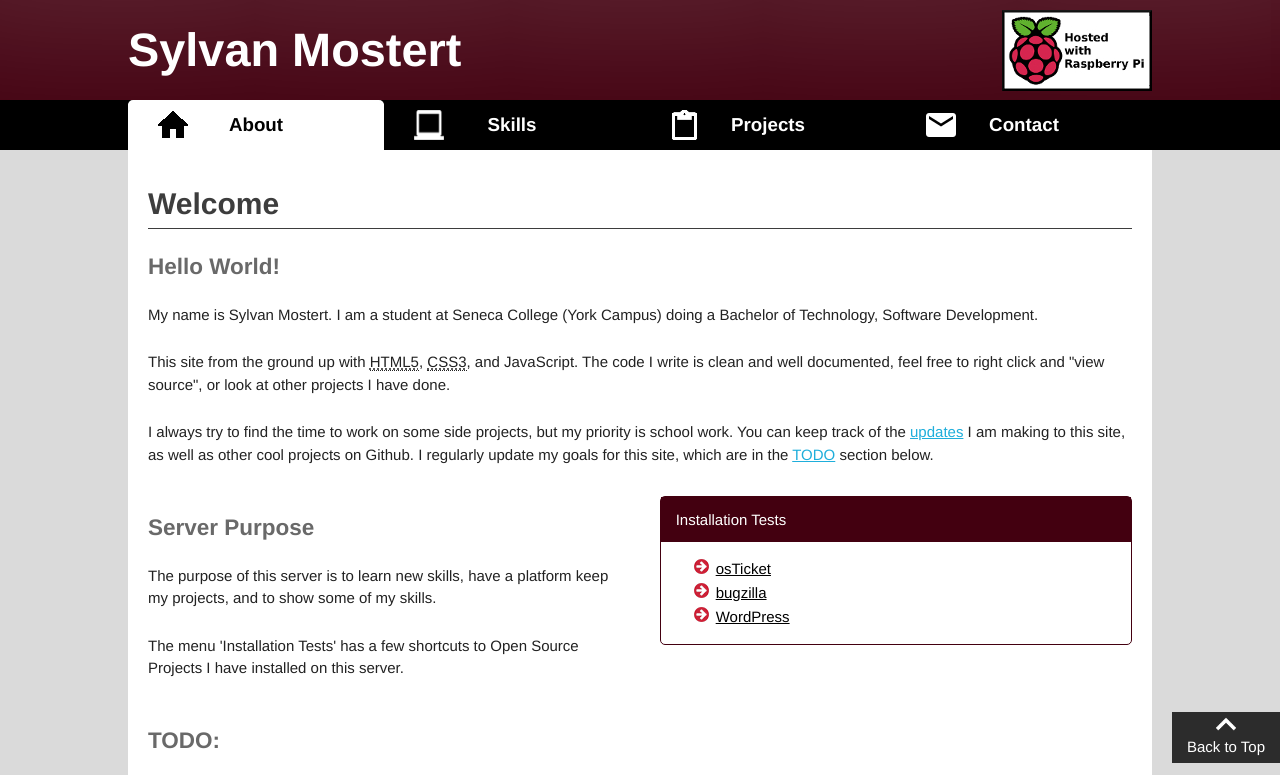
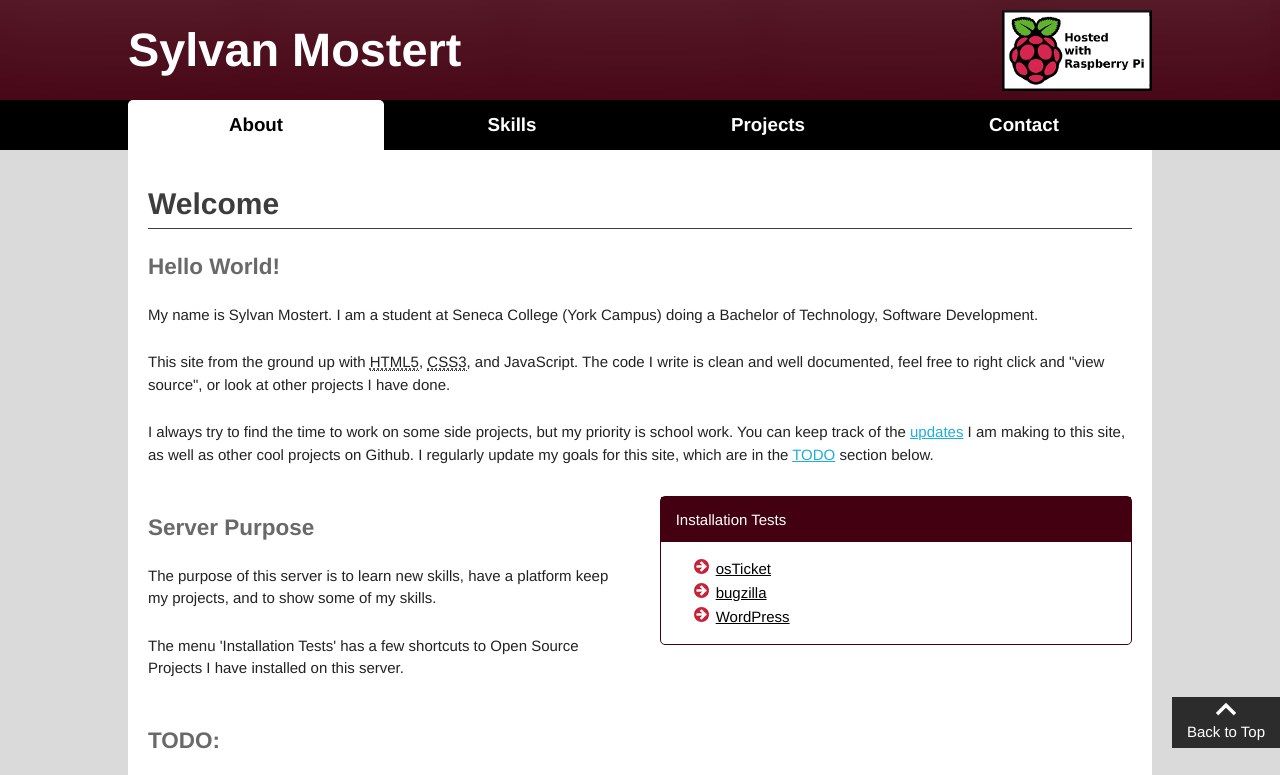
Before and after one commit to smostertdev/smostert_com, a plain HTML site: page index.html in a window 1280 px wide. Shown: the top 775 px of the page. Drawn offline with Linux system fonts and the light colour scheme.

Commit message:
Removed icons from desktop menu
Completed mobile menu.

```diff
--- a/css/global.css
+++ b/css/global.css
@@ -58,6 +58,95 @@ code {
 
 /* Header
 –––––––––––––––––––––––––––––––––––––––––––––––––– */
+.page-title {
+	display: none;
+}
+
+header a:link,
+header a:visited,
+header a:active {
+	text-decoration: none;
+	color: #FFF
+}
+
+header {
+	color: #FFFFFF;
+	text-align: center;
+	width: 100%;
+	z-index: 1;
+}
+
+header {
+	border-bottom: solid 2px #000;
+	border-top: solid 5px #D6254F;
+	position: fixed;
+	top: 0;
+	width: 100%;
+}
+
+nav.container {
+	margin: 0px;
+	padding: 0px;
+}
+
+nav ul {
+	display: none;
+	list-style: none;
+	padding: 0px;
+}
+
+nav a {
+	width: 100%;
+	float: none;
+	line-height: 40px;
+	display: block;
+	background-color:rgba(0,0,0,0.8);
+}
+
+nav a:hover {
+	background-color: #FFF;
+	color: #000000;
+}
+
+nav ul a.currenttab {
+	background-color: #FFF;
+	color: #000000;
+	cursor: default;
+}
+
+.menu-label {
+	background-color: #000000;
+	margin: 0px;
+	line-height: 60px;
+	background-image: url(../images/menu/mobile-menu-clear-lo.png), url(../images/menu/uarr.png);
+	background-repeat: no-repeat, no-repeat;
+	background-position: 95% 50%, 5% 50%;
+	background-color: #000;
+	display: block;
+	font-weight: 900;
+	font-size: 1.250em;
+	color: #FFF;
+	text-align: center;
+}
+
+.menu-check:checked+.menu-label {
+	background-image: url(../images/menu/mobile-menu-clear-lo.png), url(../images/menu/darr.png);
+	background-repeat: no-repeat, no-repeat;
+	background-position: 95% 50%, 5% 50%;
+}
+
+.menu-check:checked ~ ul {
+	display: block;
+}
+
+input[type="checkbox"].menu-check {
+	display:none;
+}
+
+.menu-fill {
+	height: 60px;
+	width: 100%;
+}
 
 
 /* icons on menu */
@@ -89,32 +178,32 @@ code {
 
 
 /* black icons on hover */
-.about.currenttab
-/* .about:hover */ {
+.about.currenttab,
+.about:hover {
 	background-image: url(../images/menu/about_black.png);
 	background-repeat: no-repeat;
 	background-position: 30px 50%;
 }
-.skills.currenttab
-/* .skills:hover */ {
+.skills.currenttab,
+.skills:hover {
 	background-image: url(../images/menu/skills_black.png);
 	background-repeat: no-repeat;
 	background-position: 30px 50%;
 }
-.projects.currenttab
-/* .projects:hover */ {
+.projects.currenttab,
+.projects:hover {
 	background-image: url(../images/menu/projects_black.png);
 	background-repeat: no-repeat;
 	background-position: 30px 50%;
 }
-.resume.currenttab
-/* .resume:hover */ {
+.resume.currenttab,
+.resume:hover {
 	background-image: url(../images/menu/resume_black.png);
 	background-repeat: no-repeat;
 	background-position: 30px 50%;
 }
-.contact.currenttab
-/* .contact:hover */ {
+.contact.currenttab,
+.contact:hover {
 	background-image: url(../images/menu/contact_black.png);
 	background-repeat: no-repeat;
 	background-position: 30px 50%;
@@ -129,7 +218,7 @@ code {
 .back-to-top:visited,
 .back-to-top:active {
 	position: fixed;
-	bottom: 2.5em;
+	bottom: 3.5em;
 	right: 0px;
 	text-decoration: none;
 	color: #FFF;
@@ -184,7 +273,3 @@ footer {
 	list-style-image: url(../images/small_rightarrow.png);
 	margin: 0px;
 }
-
-.menu-fill {
-	height: 0px;
-}
--- a/css/mobile.css
+++ b/css/mobile.css
@@ -26,6 +26,7 @@ there.
 	/* Header
 	–––––––––––––––––––––––––––––––––––––––––––––––––– */
 	.page-title {
+		display: block;
 		font-size: 3.125em;
 		line-height: 100px;
 		-webkit-box-shadow: inset 0px 136px 189px -140px rgba(255,255,255,0.25);
@@ -35,9 +36,15 @@ there.
 
 	header {
 		background-color: #430010;
-        color: #FFFFFF;
+        border: none;
         position: relative;
+        text-align: left;
 		z-index: 1;
+	}
+
+	nav.container {
+		margin: 0 auto;
+		//padding: 0 20px;
 	}
 
 	.page-inner {
@@ -46,12 +53,17 @@ there.
 		background-position: 100% 50%;
 	}
 
+	nav {
+		border: none;
+	}
+
 	nav ul {
 		list-style: none;
 		padding: 0;
 		margin: 0;
 		overflow: hidden;
 		font-size: 1.25em;
+		display: block;
 	}
 
 	nav a {
@@ -70,7 +82,6 @@ there.
 
 	nav a:hover {
 		background-color: #151414;
-        color: #000000;
 		border-width: 5px;
 		border-bottom-color: #d6254f;
 		border-top-color: #151414;
@@ -99,23 +110,9 @@ there.
 		border-top-left-radius: 5px;
 		border-top-right-radius: 5px;
 	}
-
-    header a:link,
-    header a:visited,
-    header a:active {
-        text-decoration: none;
-        color: #FFF
-    }
-
 	.nav-wrapper {
 		background-color: #000;
 		z-index: 5;
-    }
-
-
-	input[type="checkbox"].menu-check,
-	.menu-label {
-		display: none;
 	}
 
 	.date-modified {
@@ -123,6 +120,35 @@ there.
 	}
 
 
+	.menu-fill {
+		height: 0px;
+	}
+
+	.menu-label, .menu-check {
+		display: none;
+	}
+
+	.about,
+    .about.currenttab,
+	.about:hover,
+	.skills,
+	.skills.currenttab,
+	.skills:hover,
+	.projects,
+	.projects.currenttab,
+	.projects:hover,
+	.resume,
+	.resume.currenttab,
+	.resume:hover,
+	.contact,
+	.contact.currenttab,
+	.contact:hover {
+		background-image: none;
+	}
+
+    nav a:hover {
+        color: #FFFFFF;
+    }
 }
 
 /* Larger than tablet (also point when grid becomes active) */
@@ -133,88 +159,3 @@ there.
 
 /* Larger than Desktop HD */
 @media (min-width: 1200px) {}
-
-
-/*
-@media only screen and (max-width: 600px) {
-    body {
-        background-color: #C1AF8E;
-        margin: 0px;
-    }
-    #main {
-        background-color: #FFF;
-        margin: 0px;
-        width: 100%;
-        min-width: 0px
-    }
-    header {
-        display: none;
-    }
-    #content {
-        -webkit-box-shadow: none;
-        -moz-box-shadow: none;
-        box-shadow: none;
-        padding: 10px;
-    }
-    h1 {
-        word-break: normal
-    }
-
-
-    .menucheck+.menulabel {
-        background-image: url(../images/menu/mobile-menu-clear-lo.png), url(../images/menu/uarr.png);
-        background-repeat: no-repeat, no-repeat;
-        background-position: 95% 50%, 5% 50%;
-        background-color: #000;
-        display: block;
-        padding: 10px;
-        font-weight: 900;
-        font-size: 1.250em;
-        color: #FFF;
-        text-align: center
-    }
-    .menucheck:checked+.menulabel {
-        background-image: url(../images/menu/mobile-menu-clear-lo.png), url(../images/menu/darr.png);
-        background-repeat: no-repeat, no-repeat;
-        background-position: 95% 50%, 5% 50%
-    }
-    .menucheck:checked ~ #navlist {
-        display: block;
-    }
-    navu {
-        z-index: 99;
-        border-bottom: solid 2px #000;
-        border-top: solid 5px #D6254F;
-        position: fixed;
-        width: 100%;
-    }
-    navu ul {
-        display: none;
-    }
-    navu a {
-        width: 100%;
-        float: none;
-        line-height: 40px;
-        display: block;
-        background-color:rgba(0,0,0,0.8);
-    }
-    navu a:hover {
-        background-color: #FFF;
-        color: #000000;
-    }
-    navu ul a.currenttab {
-        background-color: #FFF;
-        color: #000000;
-        cursor: default;
-    }
-
-
-
-    #fill {
-        height: 40px;
-        width: 100%;
-    }
-
-
-}
-*/
```
Lines whose indentation alone changed are shown as unchanged.
